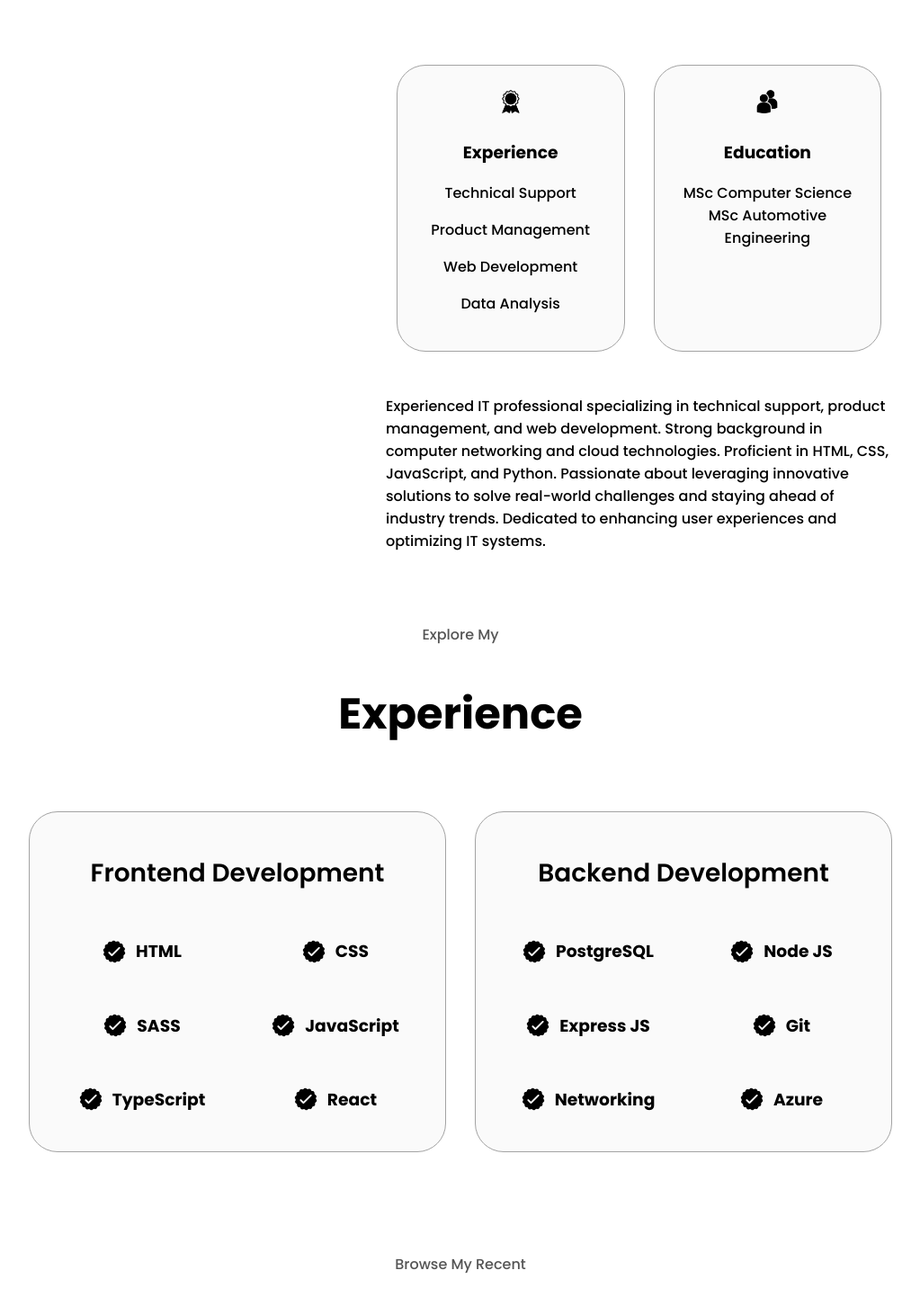
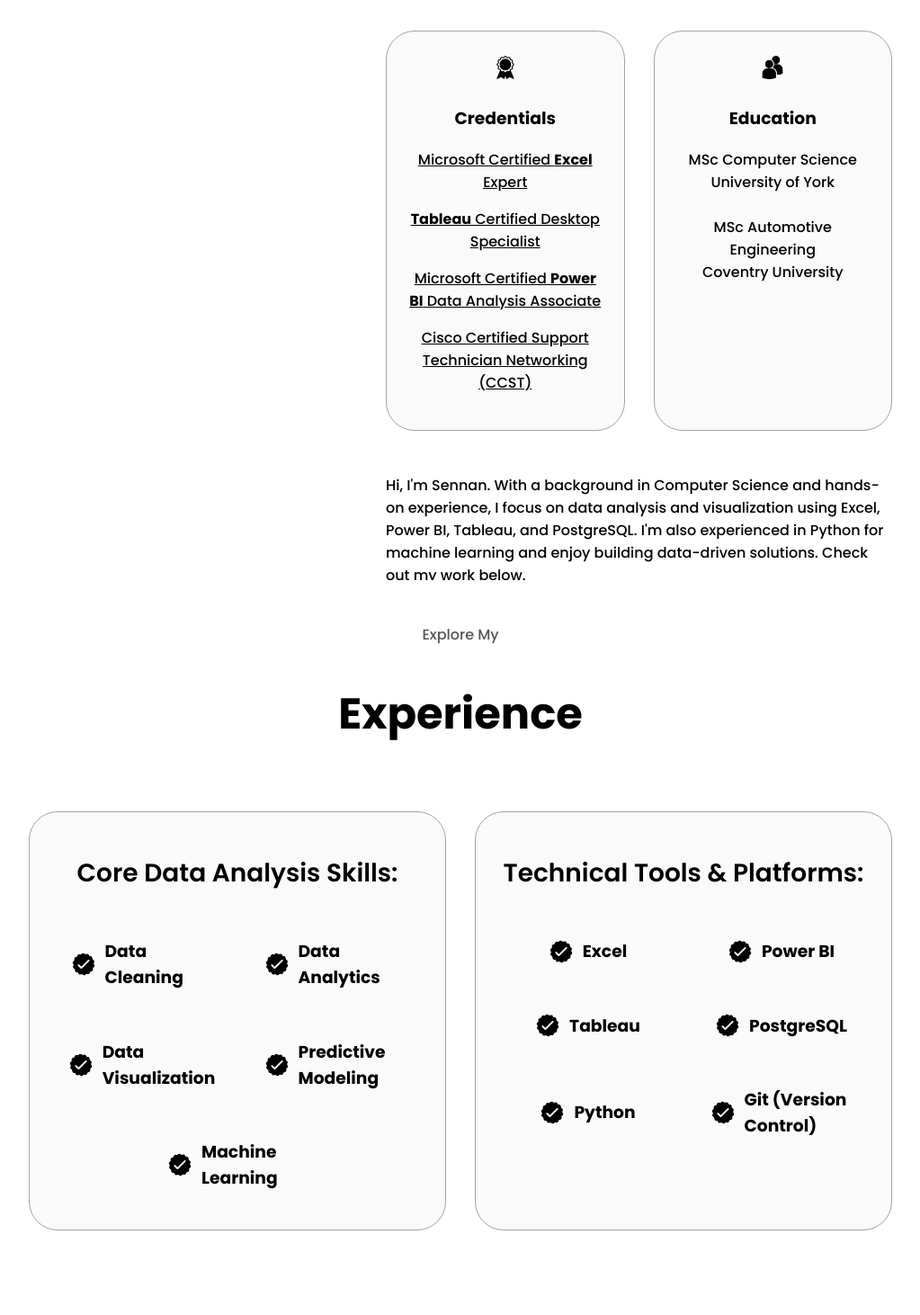
Before and after one commit to Sennan-Li/portfolio, a React (Create React App) app: page / in a window 1280 px wide. Shown: the part 888-2350 px from the top of the page at 90% size, without its empty margins (128-1151 px from the left). Built offline with nearby package versions, Linux system fonts and the light colour scheme.

Commit message:
Update the page

```diff
--- a/src/components/main/about.jsx
+++ b/src/components/main/about.jsx
@@ -18,20 +18,20 @@
               <div className="grid-container">
                 <div className="grid-item-container">
                   <img src={theme=="light"?experienceDark:experienceLight} alt="Experience icon" className="icon"/>
-                  <h3>Experience</h3>
-                  <p>Technical Support</p>
-                  <p>Product Management</p>
-                  <p>Web Development</p>
-                  <p>Data Analysis</p>
+                  <h3>Credentials</h3>
+                  <p><a target='_blank' href='https://sennanliimages.blob.core.windows.net/certifications/Microsoft Certified Excel Expert.pdf'>Microsoft Certified <strong>Excel</strong> Expert</a></p>
+                  <p><a target='_blank' href='https://sennanliimages.blob.core.windows.net/certifications/Tableau Certified Desktop Specialist.pdf'><strong>Tableau</strong> Certified Desktop Specialist</a></p>
+                  <p><a target='_blank' href='https://learn.microsoft.com/en-us/users/sennanli/credentials/944589ba9143442f'>Microsoft Certified <strong>Power BI</strong> Data Analysis Associate</a></p>
+                  <p><a target='_blank' href='https://sennanliimages.blob.core.windows.net/certifications/Cisco Certified Support Technician Networking.pdf'>Cisco Certified Support Technician Networking (CCST)</a></p>
                 </div>
                 <div className="grid-item-container">
                   <img src={theme=="light"?educationDark:educationLight} alt="Education icon" className="icon" />
                   <h3>Education</h3>
-                  <p>MSc Computer Science <br /> MSc Automotive Engineering</p>
+                  <p>MSc Computer Science <br />University of York <br /> <br />MSc Automotive Engineering <br /> Coventry University</p>
                 </div>
               </div>
               <div className="text-container">
-                <p>Experienced IT professional specializing in technical support, product management, and web development. Strong background in computer networking and cloud technologies. Proficient in HTML, CSS, JavaScript, and Python. Passionate about leveraging innovative solutions to solve real-world challenges and staying ahead of industry trends. Dedicated to enhancing user experiences and optimizing IT systems.</p>
+                <p>Hi, I'm Sennan. With a background in Computer Science and hands-on experience, I focus on data analysis and visualization using Excel, Power BI, Tableau, and PostgreSQL. I'm also experienced in Python for machine learning and enjoy building data-driven solutions. Check out my work below.</p>
               </div>
             </div>
           </div>
--- a/src/components/main/experience.jsx
+++ b/src/components/main/experience.jsx
@@ -13,47 +13,40 @@
             <div className="grid-container" id="experience-grid">
 
               <div className="grid-item-container">
-                <h2 className="experience-sub-title">Frontend Development</h2>
+                <h2 className="experience-sub-title">Core Data Analysis Skills:</h2>
                 <div className="grid-item-article-container">
-                  <article>
+                <article>
                     <img className="icon" src={theme=="light"?checkmarkDark:checkmarkLight} alt="Experience icon" />
                     <div>
-                      <h3>HTML</h3>
+                      <h3>Data Cleaning</h3>
 
                     </div>
                   </article>
                   <article>
                     <img className="icon" src={theme=="light"?checkmarkDark:checkmarkLight} alt="Experience icon" />
                     <div>
-                      <h3>CSS</h3>
+                      <h3>Data Analytics</h3>
 
                     </div>
                   </article>
                   <article>
                     <img className="icon" src={theme=="light"?checkmarkDark:checkmarkLight} alt="Experience icon" />
                     <div>
-                      <h3>SASS</h3>
+                      <h3>Data Visualization</h3>
+
+                    </div>
+                  </article>
+                  <article>
+                    <img className="icon" src={theme=="light"?checkmarkDark:checkmarkLight} alt="Experience icon" />
+                    <div>
+                      <h3>Predictive Modeling</h3>
 
                     </div>
                   </article>
                   <article>
                     <img className="icon" src={theme=="light"?checkmarkDark:checkmarkLight} alt="Experience icon"/>
                     <div>
-                      <h3>JavaScript</h3>
-
-                    </div>
-                  </article>
-                  <article>
-                    <img className="icon" src={theme=="light"?checkmarkDark:checkmarkLight} alt="Experience icon" />
-                    <div>
-                      <h3>TypeScript</h3>
-
-                    </div>
-                  </article>
-                  <article>
-                    <img className="icon" src={theme=="light"?checkmarkDark:checkmarkLight} alt="Experience icon" />
-                    <div>
-                      <h3>React</h3>
+                      <h3>Machine Learning</h3>
 
                     </div>
                   </article>
@@ -61,8 +54,29 @@
               </div>
 
               <div className="grid-item-container">
-                <h2 className="experience-sub-title">Backend Development</h2>
+                <h2 className="experience-sub-title">Technical Tools & Platforms:</h2>
                 <div className="grid-item-article-container">
+                  <article>
+                    <img className="icon" src={theme=="light"?checkmarkDark:checkmarkLight} alt="Experience icon" />
+                    <div>
+                      <h3>Excel</h3>
+
+                    </div>
+                  </article>
+                  <article>
+                    <img className="icon" src={theme=="light"?checkmarkDark:checkmarkLight} alt="Experience icon"/>
+                    <div>
+                      <h3>Power BI</h3>
+
+                    </div>
+                  </article>
+                  <article>
+                    <img className="icon" src={theme=="light"?checkmarkDark:checkmarkLight} alt="Experience icon" />
+                    <div>
+                      <h3>Tableau</h3>
+
+                    </div>
+                  </article>
                   <article>
                     <img className="icon" src={theme=="light"?checkmarkDark:checkmarkLight} alt="Experience icon" />
                     <div>
@@ -71,36 +85,15 @@
                     </div>
                   </article>
                   <article>
-                    <img className="icon" src={theme=="light"?checkmarkDark:checkmarkLight} alt="Experience icon"/>
+                    <img className="icon" src={theme=="light"?checkmarkDark:checkmarkLight} alt="Experience icon" />
                     <div>
-                      <h3>Node JS</h3>
-
+                      <h3>Python</h3>
                     </div>
                   </article>
                   <article>
                     <img className="icon" src={theme=="light"?checkmarkDark:checkmarkLight} alt="Experience icon" />
                     <div>
-                      <h3>Express JS</h3>
-
-                    </div>
-                  </article>
-                  <article>
-                    <img className="icon" src={theme=="light"?checkmarkDark:checkmarkLight} alt="Experience icon" />
-                    <div>
-                      <h3>Git</h3>
-
-                    </div>
-                  </article>
-                  <article>
-                    <img className="icon" src={theme=="light"?checkmarkDark:checkmarkLight} alt="Experience icon" />
-                    <div>
-                      <h3>Networking</h3>
-                    </div>
-                  </article>
-                  <article>
-                    <img className="icon" src={theme=="light"?checkmarkDark:checkmarkLight} alt="Experience icon" />
-                    <div>
-                      <h3>Azure</h3>
+                      <h3>Git (Version Control)</h3>
                     </div>
                   </article>
                 </div>
--- a/src/components/main/profile.jsx
+++ b/src/components/main/profile.jsx
@@ -15,7 +15,7 @@
             <div className="profile-text">
                 <p className="section-text-p1">Hello, I'm</p>
                 <h1 className="section-text-title">Sennan Li</h1>
-                <p className="section-text-p2">Junior Developer</p>
+                <p className="section-text-p2">IT & Data Analyst</p>
                 <div className="btn-container">
                     <a href="#about"><button className="btn btn-color-2" >About me</button></a>
                     <a href="#contact"><button className="btn btn-color-1" >Contact Info</button></a>
--- a/src/components/main/projects.jsx
+++ b/src/components/main/projects.jsx
@@ -1,9 +1,13 @@
 import arrowLight from '../../assets/arrow_light.png';
 import arrowDark from '../../assets/arrow_dark.png';
-import project1 from '../../assets/project-1.jpeg';
-import project2 from '../../assets/project-2.jpeg';
-import project3 from '../../assets/project-3.jpeg';
-import project4 from '../../assets/British Airways - Data Science Job Simulation Completion Certificate.png';
+
+
+
+const project1 = 'https://sennanliimages.blob.core.windows.net/viz/Life_Expectancy_Estimator_in_Python.png';
+const project2 = 'https://sennanliimages.blob.core.windows.net/viz/Predict_Customer_Churn_in_Python.png';
+const project3 = 'https://sennanliimages.blob.core.windows.net/viz/Predict_Customer_Bookings_in_Python.png';
+const project4 = 'https://sennanliimages.blob.core.windows.net/viz/TMDB_Movies_Project-Exploratory_Data_Analysis.png';
+const project5 = 'https://sennanliimages.blob.core.windows.net/viz/Analyse_Customer_Churn_in_Excel.png';
 
 const Projects = ({theme}) => {
   return (
@@ -13,14 +17,15 @@
       <div className="section-container">
         <div className="grid-container">
 
-          <div className="grid-item-container grid-item-project-container">
+
+        <div className="grid-item-container grid-item-project-container">
             <div className="grid-item-article-container">
               <img className="project-img" src={project1} alt="Project 1" />
             </div>
-            <h2 className="projects-sub-title project-title">Notes</h2>
+            <h2 className="projects-sub-title project-title">Life Expectancy Estimator in Python</h2>
             <div className="btn-container">
-              <a href="https://github.com/Sennan-Li/notes-web-app.git" target='_blank'><button className="btn btn-color-2 project-btn">Github</button></a>
-              <a href="https://notes.sennanli.com" target='_blank'><button className="btn btn-color-2 project-btn">Demo</button></a>
+              <a href="https://github.com/WHOlytics-Team/Life-Expectancy-Estimator" target='_blank'><button className="btn btn-color-2 project-btn">Github</button></a>
+              <a href="https://github.com/WHOlytics-Team/Life-Expectancy-Estimator" target='_blank'><button className="btn btn-color-2 project-btn">Demo</button></a>
             </div>
           </div>
 
@@ -28,21 +33,23 @@
             <div className="grid-item-article-container">
               <img className="project-img" src={project2} alt="Project 1" />
             </div>
-            <h2 className="projects-sub-title project-title">To Do</h2>
+            <h2 className="projects-sub-title project-title">Predict Customer Churn in Python</h2>
             <div className="btn-container">
-              <a href="https://github.com/Sennan-Li/todo-web-app.git" target='_blank'><button className="btn btn-color-2 project-btn">Github</button></a>
-              <a href="https://todo.sennanli.com" target='_blank'><button className="btn btn-color-2 project-btn">Demo</button></a>
+              <a href="https://github.com/Sennan-Li/Customer_Churn_Prediction" target='_blank'><button className="btn btn-color-2 project-btn">Github</button></a>
+              <a href="https://github.com/Sennan-Li/Customer_Churn_Prediction" target='_blank'><button className="btn btn-color-2 project-btn">Demo</button></a>
             </div>
           </div>
+
+
 
           <div className="grid-item-container grid-item-project-container">
             <div className="grid-item-article-container">
               <img className="project-img" src={project3} alt="Project 1" />
             </div>
-            <h2 className="projects-sub-title project-title">Weather Forecast</h2>
+            <h2 className="projects-sub-title project-title">Predict Customer Bookings in Python</h2>
             <div className="btn-container">
-              <a href="https://github.com/Sennan-Li/weather-forecast-app.git" target='_blank'><button className="btn btn-color-2 project-btn">Github</button></a>
-              <a href="https://weather-forecast-sennanli.streamlit.app" target='_blank'><button className="btn btn-color-2 project-btn">Demo</button></a>
+              <a href="https://github.com/Sennan-Li/Customer-Bookings-Prediction" target='_blank'><button className="btn btn-color-2 project-btn">Github</button></a>
+              <a href="https://github.com/Sennan-Li/Customer-Bookings-Prediction" target='_blank'><button className="btn btn-color-2 project-btn">Demo</button></a>
             </div>
           </div>
 
@@ -50,10 +57,21 @@
             <div className="grid-item-article-container">
               <img className="project-img" src={project4} alt="Project 1" />
             </div>
-            <h2 className="projects-sub-title project-title">Data Science</h2>
+            <h2 className="projects-sub-title project-title">TMDB Movies Project - EDA in Python</h2>
             <div className="btn-container">
               <a href="https://github.com/Sennan-Li/BA-Programme.git" target='_blank'><button className="btn btn-color-2 project-btn">Github</button></a>
               <a href="https://github.com/Sennan-Li/BA-Programme.git" target='_blank'><button className="btn btn-color-2 project-btn">Demo</button></a>
+            </div>
+          </div>
+
+          <div className="grid-item-container grid-item-project-container">
+            <div className="grid-item-article-container">
+              <img className="project-img" src={project5} alt="Project 1" />
+            </div>
+            <h2 className="projects-sub-title project-title">Analyse Customer Churn in Excel</h2>
+            <div className="btn-container">
+              <a href="https://github.com/Sennan-Li/Excel-Analyse_Customer_Churn" target='_blank'><button className="btn btn-color-2 project-btn">Github</button></a>
+              <a href="https://github.com/Sennan-Li/Excel-Analyse_Customer_Churn" target='_blank'><button className="btn btn-color-2 project-btn">Demo</button></a>
             </div>
           </div>
 
```
